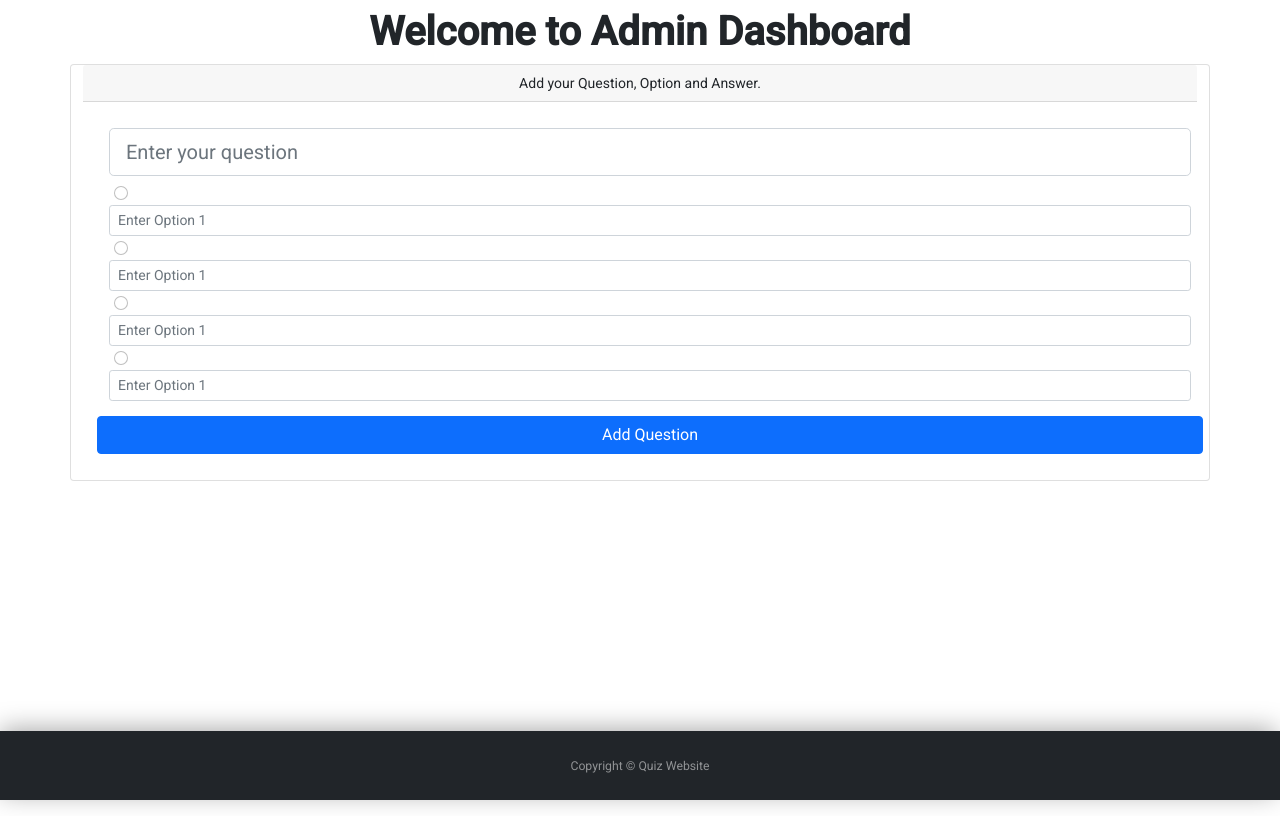
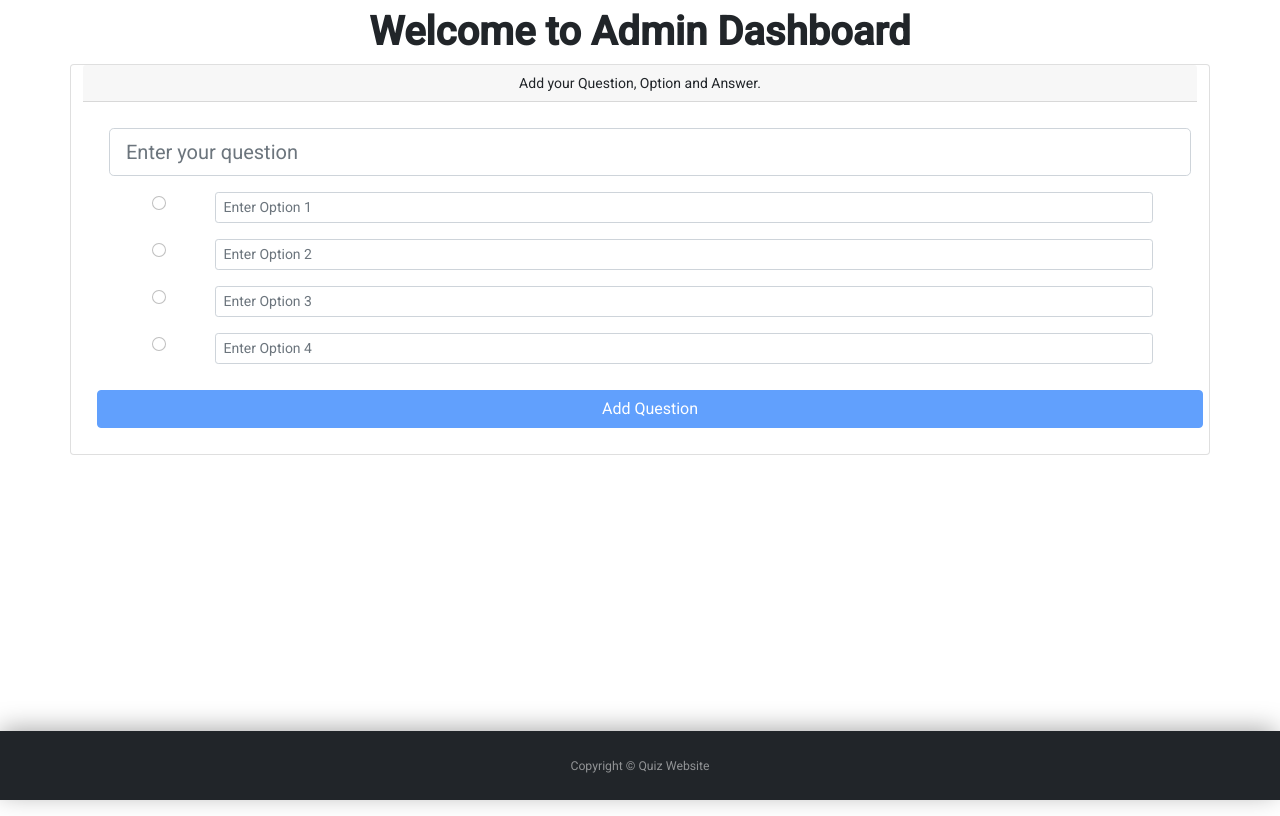
Before and after one commit to mohitsoni2000/quizapplication, an Angular app: page /admin in a window 1280 px wide. Built offline with nearby package versions, Linux system fonts and the light colour scheme.

Commit message:
for radio and localstorage

```diff
--- a/src/app/admin/admin.component.css
+++ b/src/app/admin/admin.component.css
@@ -1,18 +1,20 @@
-.heading{
-    text-align: center;
-font-weight: 600;
-font-size: 2.5rem;
+.heading {
+  text-align: center;
+  font-weight: 600;
+  font-size: 2.5rem;
 }
-.form-control-lg, .btn{
-    margin: 10px;
+.form-control-lg,
+.btn {
+  margin: 10px;
 }
-.form-control-sm{
-    margin: 5px 10px 5px 10px;
+
+li {
+  list-style-type: none;
 }
-.form-check-input{
-    float: left;
-    margin: 0px 3px 5px 15px;
+.answer {
+  background-color: green;
+  color: white;
 }
-li{
-    list-style-type: none;
+.answer::placeholder {
+  color: white;
 }
--- a/src/app/admin/admin.component.html
+++ b/src/app/admin/admin.component.html
@@ -13,28 +13,31 @@
           placeholder="Enter your question"
           [(ngModel)]="addQuestions.questions.questionText"
         />
-        <li *ngFor="let option of addQuestions.questions.options">
+        <li
+          *ngFor="let option of addQuestions.questions.options; let i = index"
+        >
+          <div class="row m-3">
+            <div class="col-1">
               <input
                 class="form-check-input"
                 type="radio"
                 name="flexRadioDefault"
-            id="flexRadioDefault1"
+                [value]="true"
+                (change)="onRadioChange(i)"
               />
+            </div>
+            <div class="col-11">
               <input
                 class="form-control form-control-sm"
                 type="text"
-            placeholder="Enter Option 1"
+                placeholder="Enter Option {{ i + 1 }}"
                 [(ngModel)]="option.text"
               />
+            </div>
+          </div>
         </li>
 
         <!--
-        <input
-          class="form-check-input"
-          type="radio"
-          name="flexRadioDefault"
-          id="flexRadioDefault1"
-        />
 
         <input
           class="form-control form-control-sm"
@@ -42,23 +45,11 @@
           placeholder="Enter Option 2"
         />
 
-        <input
-          class="form-check-input"
-          type="radio"
-          name="flexRadioDefault"
-          id="flexRadioDefault1"
-        />
 
         <input
           class="form-control form-control-sm"
           type="text"
           placeholder="Enter Option 3"
-        />
-        <input
-          class="form-check-input"
-          type="radio"
-          name="flexRadioDefault"
-          id="flexRadioDefault1"
         />
 
         <input
@@ -68,7 +59,13 @@
         /> -->
 
         <div class="row">
-          <a class="btn btn-primary" (click)="addedQuestion()">Add Question</a>
+          <button
+            [disabled]="addQuestions.questions.questionText.trim() == ''"
+            class="btn btn-primary"
+            (click)="addedQuestion()"
+          >
+            Add Question
+          </button>
         </div>
       </div>
     </div>
--- a/src/app/admin/admin.component.ts
+++ b/src/app/admin/admin.component.ts
@@ -3,44 +3,54 @@ import { Component, OnInit } from '@angular/core';
 @Component({
   selector: 'app-admin',
   templateUrl: './admin.component.html',
-  styleUrls: ['./admin.component.css']
+  styleUrls: ['./admin.component.css'],
 })
 export class AdminComponent implements OnInit {
   addQuestions: any = {
-  "questions": {
-    "questionText": "",
-    "options": [
+    questions: {
+      questionText: '',
+      options: [
         {
-        "text": "",
-        "correct": "true"
+          text: '',
+          correct: true,
         },
         {
-        "text": "",
-        "correct": "true"
-
+          text: '',
+          correct: false,
         },
         {
-        "text": "",
-        "correct": "true"
-
+          text: '',
+          correct: false,
         },
         {
-        "text": "",
-        "correct": "true"
+          text: '',
+          correct: false,
+        },
+      ],
+    },
+  };
+  constructor() {}
 
+  ngOnInit(): void {}
+  addedQuestion() {
+    console.log(this.addQuestions);
+    // console.log(this.addQuestions.questions.options);
+    console.log(this.addQuestions.questions.answer);
+   this.addQuestions = localStorage.setItem("Questions" , JSON.stringify( this.addQuestions.questions));
+ this.addQuestions = [this.addQuestions, ...this.addQuestions ]
+// this.added = this.addQuestions.questions;
   }
-    ]
-  }
-}
-  constructor() { }
-
-  ngOnInit(): void {
-  }
-addedQuestion(){
-  }
-
-radioSelected(){
+added(){
 
 }
 
+
+  onRadioChange(i: any) {
+    console.log(console.log(this.addQuestions.questions.options[i].correct));
+
+    this.addQuestions.questions.options.forEach((el: any) => {
+      el.correct = false;
+    });
+    this.addQuestions.questions.options[i].correct = true;
   }
+}
```
Lines whose indentation alone changed are shown as unchanged.
